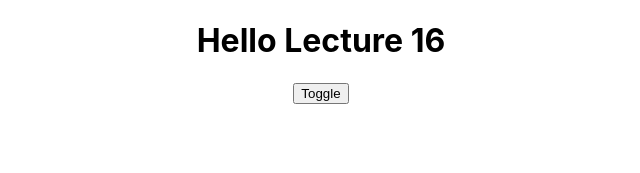
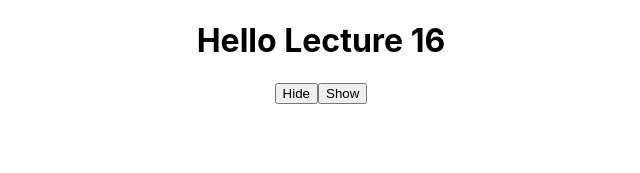
Before and after one commit to rohitanchal/learn-react, a React (Create React App) app: page / in a window 1280 px wide. Shown: the top 173 px of the page, without its empty margins (319-959 px from the left). Built offline with nearby package versions, Linux system fonts and the light colour scheme.

Commit message:
learned how to show and hide at different button

```diff
--- a/src/App.js
+++ b/src/App.js
@@ -88,7 +88,9 @@ function App() {
         <h1>Hello Lecture 16</h1>
         :null
       }
-      <button onClick={() => setStatus(!status)}>Toggle</button>
+      <button onClick={() => setStatus(false)}>Hide</button>
+      <button onClick={() => setStatus(true)}>Show</button>
+      {/* <button onClick={() => setStatus(!status)}>Toggle</button> */}
     </div>
   )
 }
```
